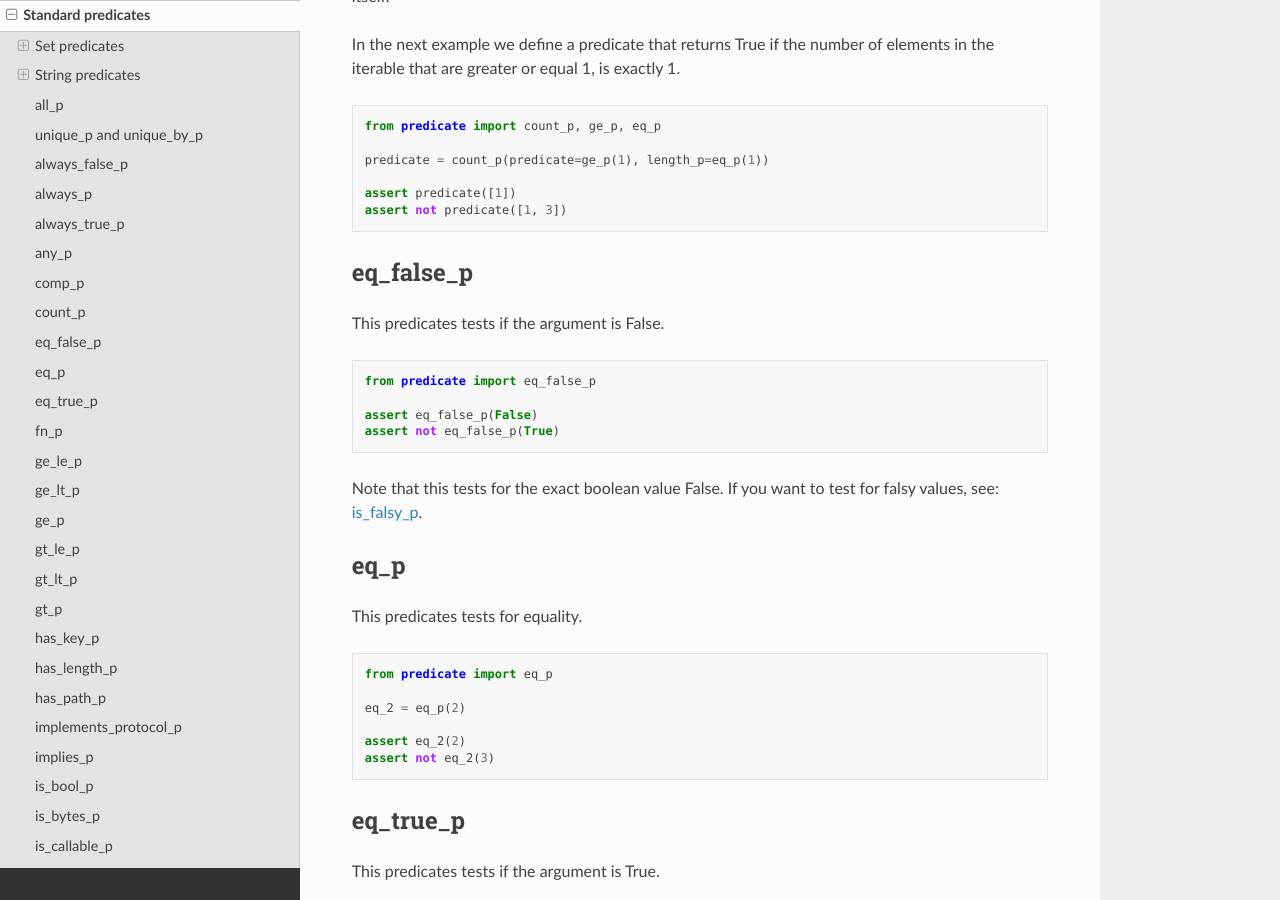
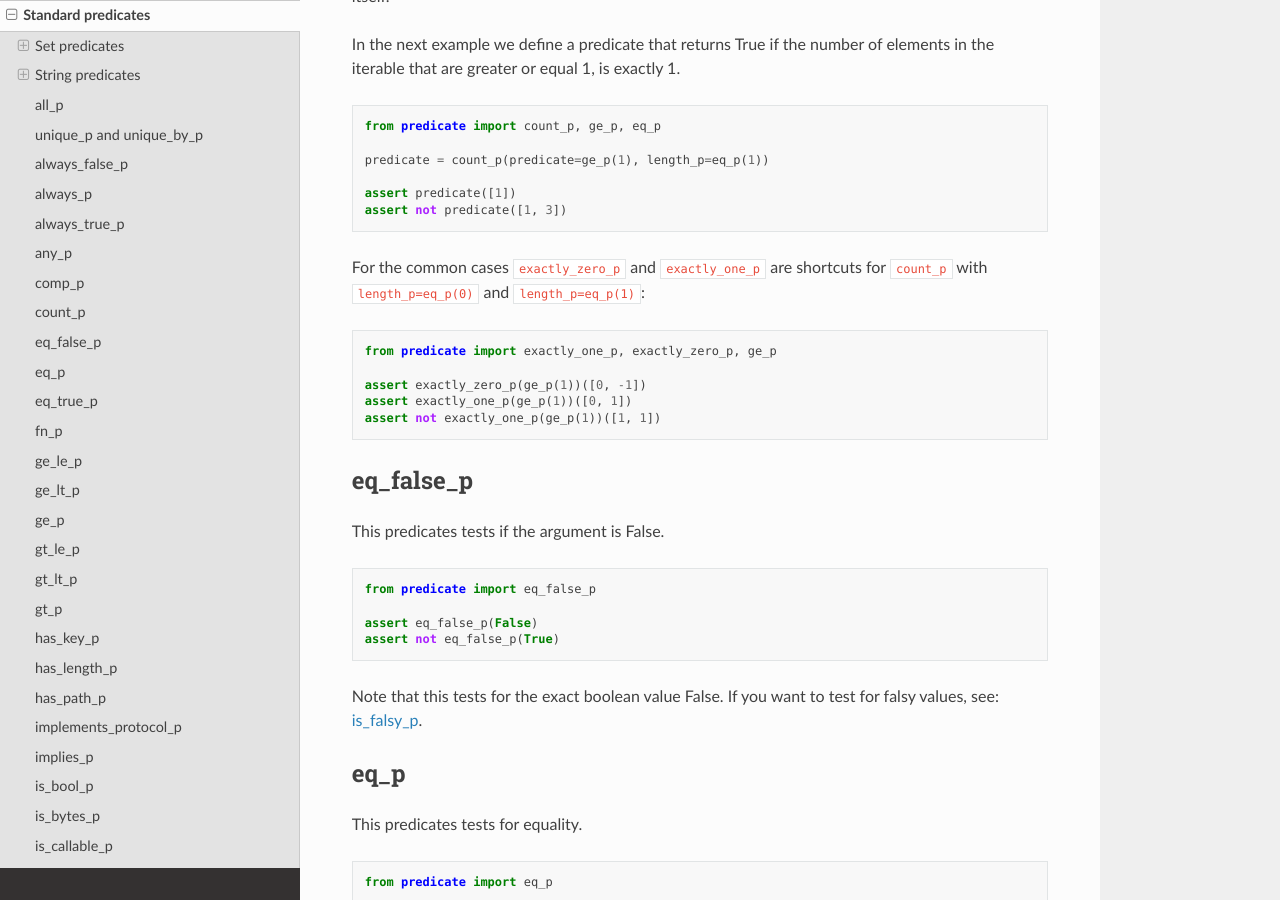
Before and after one commit to mrijk/py-predicate, a Sphinx documentation site: the page built from docs/standard_predicates.rst, in a window 1280 px wide and 900 px high, scrolled down 10385 px. Built offline with Sphinx 7.4.7 and the Read the Docs theme 3.1.0, drawn with Linux system fonts in a browser that asks for light colours.

Commit message:
Tidy CountPredicate: typed exactly_*_p functions, docs and tests
Co-Authored-By: Claude Sonnet 5.5 <noreply@anthropic.com>

```diff
--- a/docs/standard_predicates.rst
+++ b/docs/standard_predicates.rst
@@ -140,6 +140,17 @@ iterable that are greater or equal 1, is exactly 1.
 
     assert predicate([1])
     assert not predicate([1, 3])
+
+For the common cases ``exactly_zero_p`` and ``exactly_one_p`` are shortcuts for ``count_p`` with
+``length_p=eq_p(0)`` and ``length_p=eq_p(1)``:
+
+.. code-block:: python
+
+    from predicate import exactly_one_p, exactly_zero_p, ge_p
+
+    assert exactly_zero_p(ge_p(1))([0, -1])
+    assert exactly_one_p(ge_p(1))([0, 1])
+    assert not exactly_one_p(ge_p(1))([1, 1])
 
 
 eq_false_p
```
Also changed, not shown: 2 other files.
